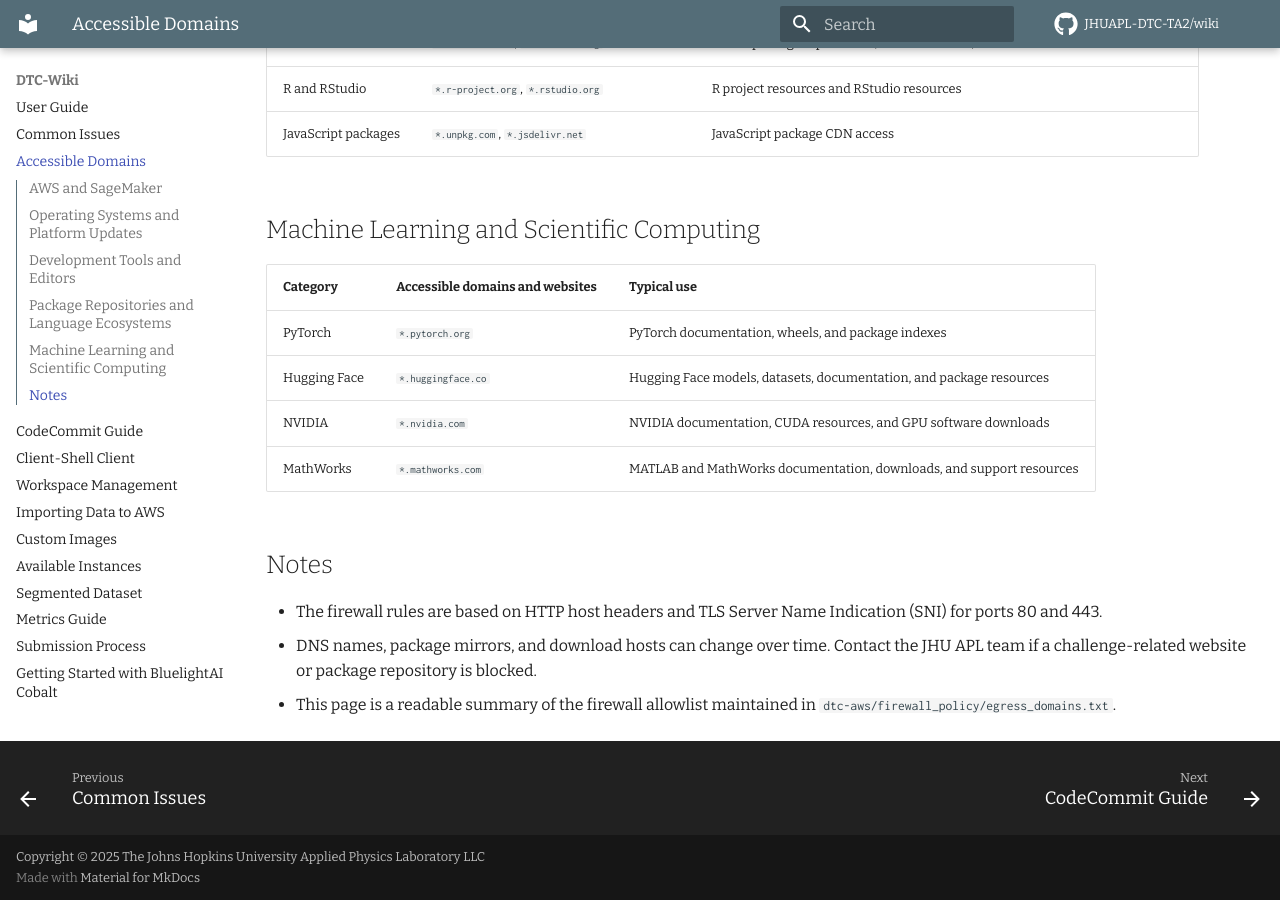
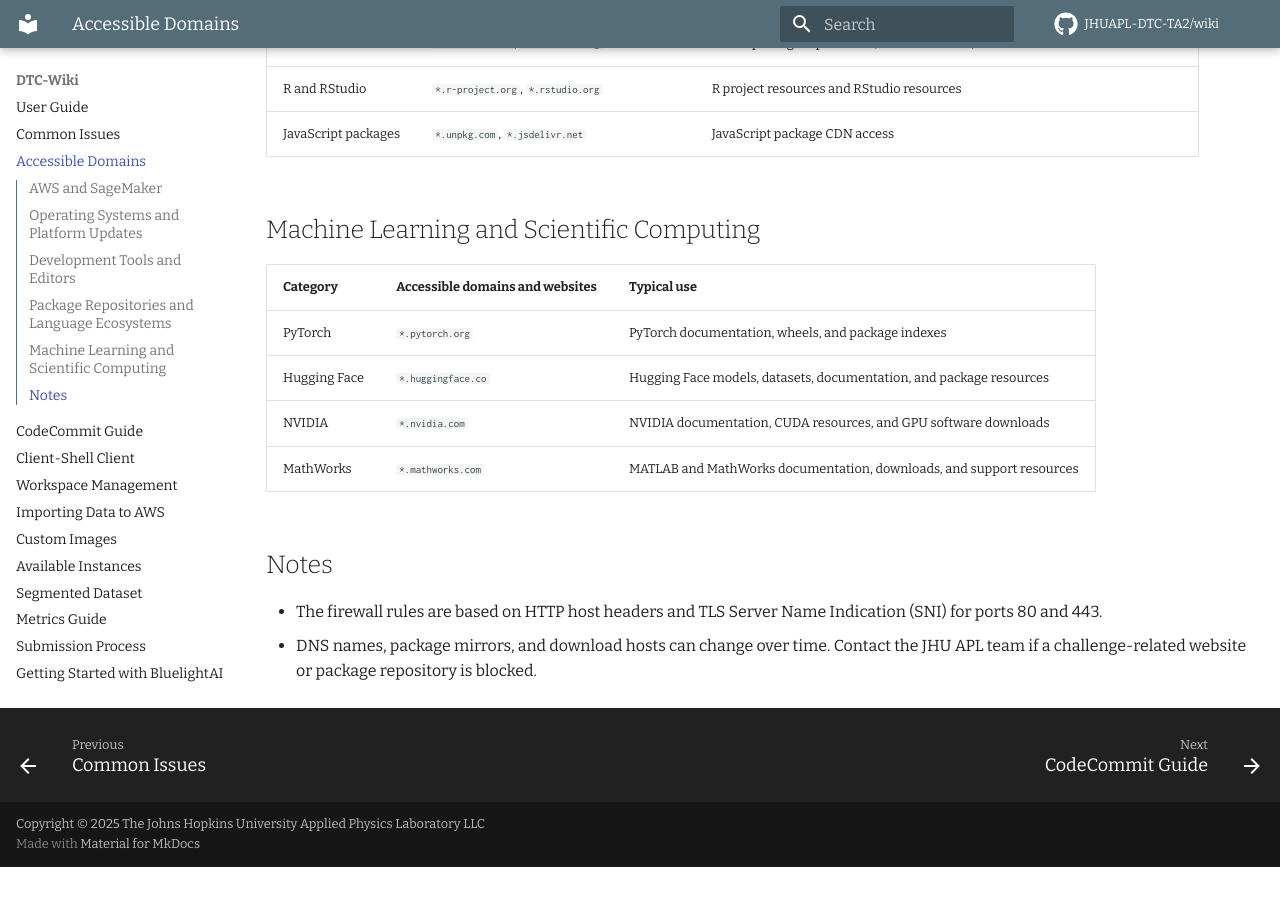
Before and after one commit to JHUAPL-DTC-TA2/wiki, an MkDocs documentation site: the page built from docs/accessible_domains.md, in a window 1280 px wide and 900 px high, scrolled down 1542 px. Built offline with MkDocs 1.6.1 and Material for MkDocs 9.7.7, drawn with Linux system fonts in a browser that asks for light colours; comment, search, counter and statistics services are not loaded; after the commit the page ends 2409 px from its top, so only the background shows below that.

Commit message:
removes repo specific ref

```diff
--- a/docs/accessible_domains.md
+++ b/docs/accessible_domains.md
@@ -52,4 +52,3 @@
 
 - The firewall rules are based on HTTP host headers and TLS Server Name Indication (SNI) for ports 80 and 443.
 - DNS names, package mirrors, and download hosts can change over time. Contact the JHU APL team if a challenge-related website or package repository is blocked.
-- This page is a readable summary of the firewall allowlist maintained in `dtc-aws/firewall_policy/egress_domains.txt`.
```
